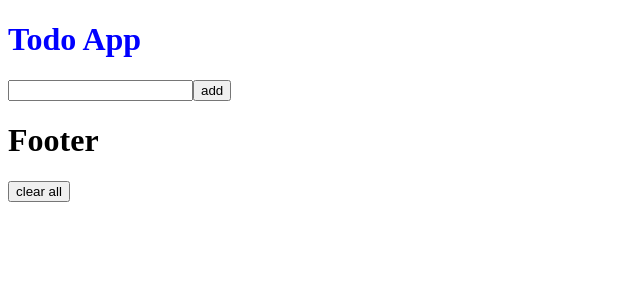
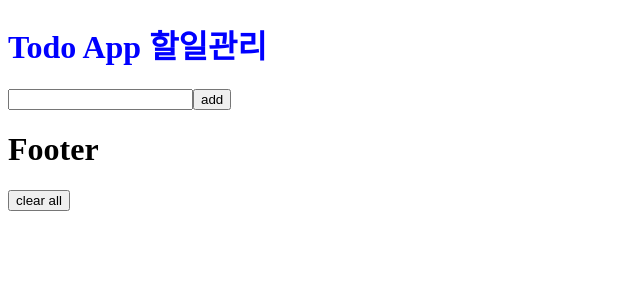
Before and after one commit to yellowduckgh/vue-todo-cd, a Vue app: page / in a window 1280 px wide. Shown: the top 300 px of the page, without its empty margins (0-640 px from the left). Built offline with nearby package versions, Linux system fonts and the light colour scheme.

Commit message:
앱서비스 타이틀 변경

```diff
--- a/src/components/TodoHeader.vue
+++ b/src/components/TodoHeader.vue
@@ -1,5 +1,5 @@
 <template>
-	<h1>Todo App</h1>
+  <h1>Todo App 할일관리</h1>
 </template>
 
 <style scoped>
```
